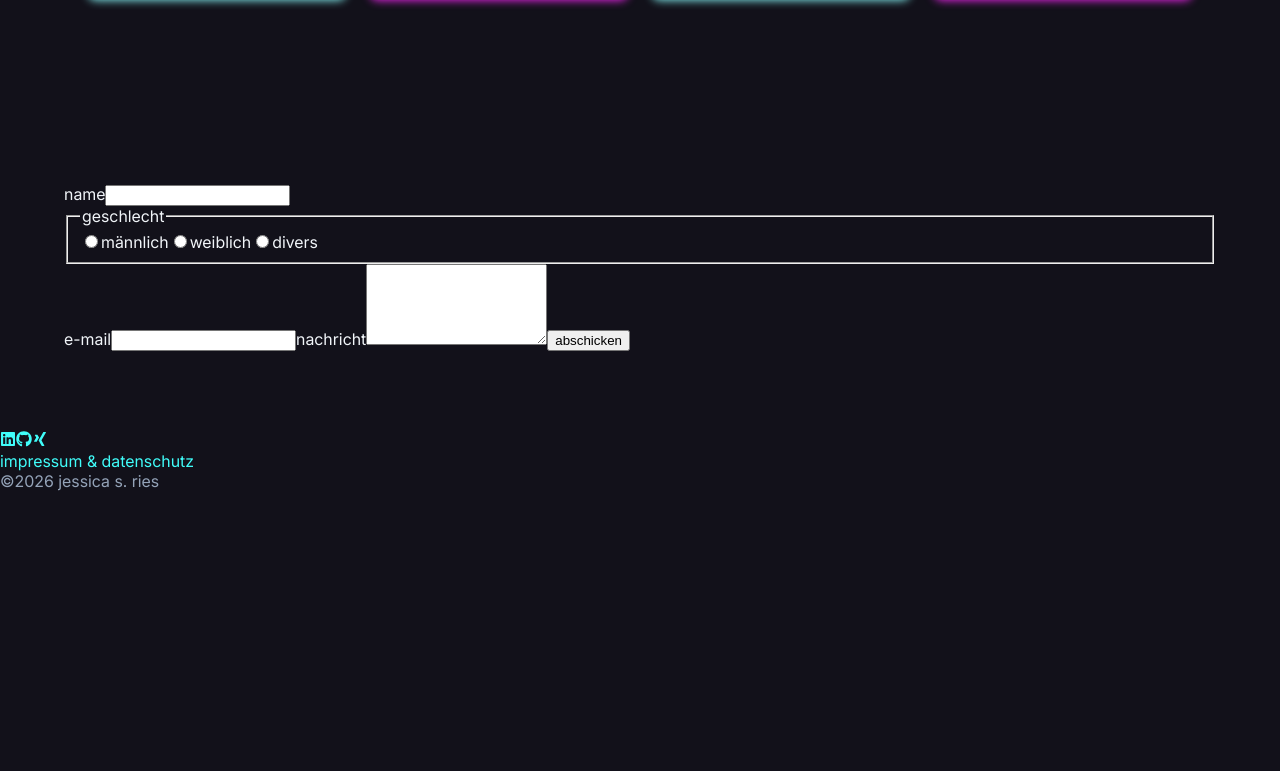
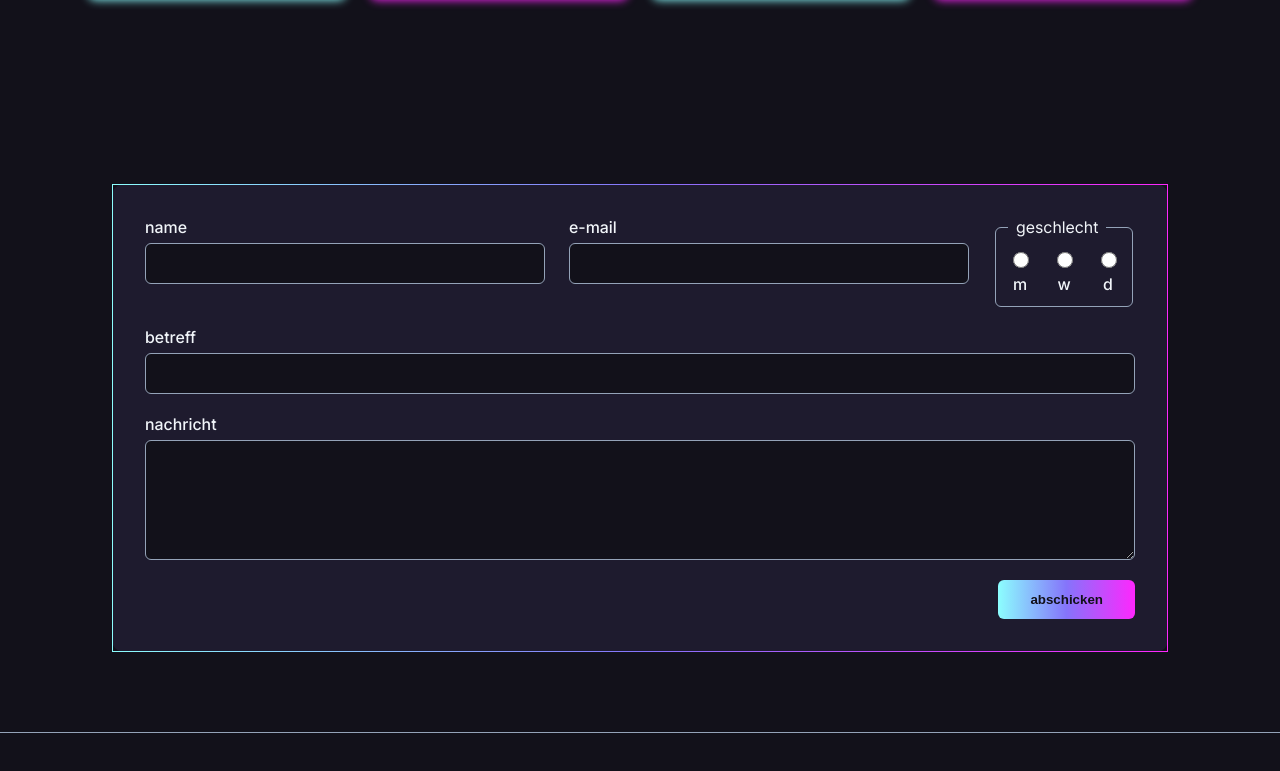
Before and after one commit to digiCoon/website, a React (Vite) app: page / in a window 1280 px wide. Shown: the part 2001-2772 px from the top of the page. Before the commit the page ends 2492 px from the top, so only its background shows below. Built offline with nearby package versions, Linux system fonts and the light colour scheme.

Commit message:
Style Contact form (gradient border, focus states, gradient submit button) and Footer (gradient social icons, divider)

```diff
--- a/src/components/Contact.css
+++ b/src/components/Contact.css
@@ -0,0 +1,113 @@
+#contact {
+    display: flex;
+    justify-content: center;
+}
+
+form {
+    max-width: 1200px;
+    padding: 32px;
+    border: 1px solid transparent;
+    border-image: linear-gradient(90deg, var(--cyan), var(--purple), var(--pink)) 1;
+    border-radius: 12px;
+    background: var(--surface);
+    display: flex;
+    flex-direction: column;
+    gap: 20px;
+}
+
+form > label {
+    width: 100%;
+}
+
+form label {
+    display: flex;
+    flex-direction: column;
+    gap: 6px;
+    color: var(--text);
+    font-weight: 500;
+}
+
+form input[type="text"],
+form input[type="email"],
+form textarea {
+    background: var(--bg);
+    border: 1px solid var(--text-secondary);
+    border-radius: 6px;
+    padding: 10px 12px;
+    color: var(--text);
+    font-family: var(--sans);
+    font-size: 15px;
+    transition: border-color 0.2s, box-shadow 0.2s;
+}
+
+form input[type="text"]:focus,
+form input[type="email"]:focus,
+form textarea:focus {
+    outline: none;
+    border-color: var(--cyan);
+    box-shadow: 0 0 8px var(--cyan);
+}
+
+form textarea {
+    resize: vertical;
+    min-height: 120px;
+}
+
+.form-top {
+    display: flex;
+    gap: 24px;
+    align-items: flex-start;
+}
+
+.form-top > label {
+    flex: 1;
+    min-width: 400px;
+}
+
+.gender-row {
+    display: flex;
+    flex-direction: row;
+    align-items: center;
+    gap: 20px;
+    padding: 12px;
+    border: 1px solid var(--text-secondary);
+    border-radius: 6px;
+    flex-shrink: 0;
+    flex-grow: 0;
+    width: fit-content;
+}
+
+.gender-row legend {
+    padding: 0 8px;
+    min-width: unset;
+}
+
+.gender-row label {
+    display: flex;
+    align-items: center;
+    gap: 6px;
+}
+
+form input[type="radio"] {
+    accent-color: var(--cyan);
+    width: 16px;
+    height: 16px;
+}
+
+input[type="submit"] {
+    align-self: flex-end;
+    width: auto;
+    background: linear-gradient(90deg, var(--cyan), var(--purple), var(--pink));
+    border: none;
+    border-radius: 6px;
+    padding: 12px 32px;
+    color: var(--bg);
+    font-weight: 600;
+    cursor: pointer;
+    transition: box-shadow 0.2s, transform 0.2s;
+}
+
+input[type="submit"]:hover {
+    box-shadow: 0 0 16px var(--purple);
+    transform: translateY(-2px);
+}
--- a/src/components/Contact.jsx
+++ b/src/components/Contact.jsx
@@ -13,83 +13,36 @@ function Contact() {
     const [name, setName] = useState('')
     const [gender, setGender] = useState('')
     const [email, setEmail] = useState('')
+    const [subject, setSubject] = useState('')
     const [message, setMessage] = useState('')
     const [trash_panda_trap, setTrash_panda_trap] = useState('')
 
     return (
         <section id="contact">
             <form onSubmit={handleSubmit}>
-                <label>name
-                    <input
-                        type="text"
-                        name="name"
-                        value={name}
-                        onChange={(e) => setName(e.target.value)}
-                        required
-                    />
-                </label>
-                <fieldset>
-                    <legend>geschlecht</legend>
-                    <label>
-                        <input
-                            type="radio"
-                            name="gender"
-                            value="male"
-                            checked={gender === 'male'}
-                            onChange={(e) => setGender(e.target.value)}
-                            required
-                        />
-                        männlich
+                <div className="form-top">
+                    <label>name
+                        <input type="text" name="name" value={name} onChange={(e) => setName(e.target.value)} required />
                     </label>
-                    <label>
-                        <input
-                            type="radio"
-                            name="gender"
-                            value="female"
-                            checked={gender === 'female'}
-                            onChange={(e) => setGender(e.target.value)}
-                            required
-                        />
-                        weiblich
+                    <label>e-mail
+                        <input type="email" name="email" value={email} onChange={(e) => setEmail(e.target.value)} required />
                     </label>
-                    <label>
-                        <input
-                            type="radio"
-                            name="gender"
-                            value="divers"
-                            checked={gender === 'divers'}
-                            onChange={(e) => setGender(e.target.value)}
-                            required
-                        />
-                        divers
-                    </label>
-                </fieldset>
-                <label>e-mail
-                    <input
-                        type="email"
-                        name="email"
-                        value={email}
-                        onChange={(e) => setEmail(e.target.value)}
-                        required />
+                    <fieldset className="gender-row">
+                        <legend>geschlecht</legend>
+                        <label><input type="radio" name="gender" value="male" checked={gender === 'male'} onChange={(e) => setGender(e.target.value)} required />m</label>
+                        <label><input type="radio" name="gender" value="female" checked={gender === 'female'} onChange={(e) => setGender(e.target.value)} required />w</label>
+                        <label><input type="radio" name="gender" value="divers" checked={gender === 'divers'} onChange={(e) => setGender(e.target.value)} required />d</label>
+                    </fieldset>
+                </div>
+                <label>betreff
+                    <input type="text" name="subject" value={subject} onChange={(e) => setSubject(e.target.value)} required />
                 </label>
                 <label>nachricht
-                    <textarea
-                        name="message"
-                        rows="5"
-                        value={message}
-                        onChange={(e) => setMessage(e.target.value)}
-                        required>
-                    </textarea>
+                    <textarea name="message" rows="5" value={message} onChange={(e) => setMessage(e.target.value)} required></textarea>
                 </label>
                 <div style={{ display: 'none' }}>
                     <label>trash panda trap</label>
-                    <input
-                        name="trash_panda_trap"
-                        tabIndex="-1"
-                        autoComplete="off"
-                        value={trash_panda_trap}
-                        onChange={(e) => setTrash_panda_trap(e.target.value)}
-                    />
+                    <input name="trash_panda_trap" tabIndex="-1" autoComplete="off" value={trash_panda_trap} onChange={(e) => setTrash_panda_trap(e.target.value)} />
                 </div>
                 <input type="submit" value="abschicken" />
             </form>
--- a/src/components/Footer.css
+++ b/src/components/Footer.css
@@ -0,0 +1,50 @@
+footer {
+    display: flex;
+    flex-direction: column;
+    align-items: center;
+    gap: 16px;
+    padding: 40px 5%;
+    border-top: 1px solid var(--text-secondary);
+}
+
+.footer-social-media {
+    display: flex;
+    gap: 24px;
+}
+
+.footer-social-media a {
+    font-size: 24px;
+    transition: filter 0.2s, transform 0.2s;
+}
+
+.footer-social-media a:hover {
+    filter: drop-shadow(0 0 6px currentColor);
+    transform: translateY(-2px);
+}
+
+.footer-social-media a:nth-child(1) {
+    color: var(--cyan);
+}
+
+.footer-social-media a:nth-child(2) {
+    color: var(--purple);
+}
+
+.footer-social-media a:nth-child(3) {
+    color: var(--pink);
+}
+
+.footer-legal a {
+    color: var(--text-secondary);
+    font-size: 14px;
+    transition: color 0.2s;
+}
+
+.footer-legal a:hover {
+    color: var(--cyan);
+}
+
+footer p {
+    color: var(--text-secondary);
+    font-size: 13px;
+}
```
